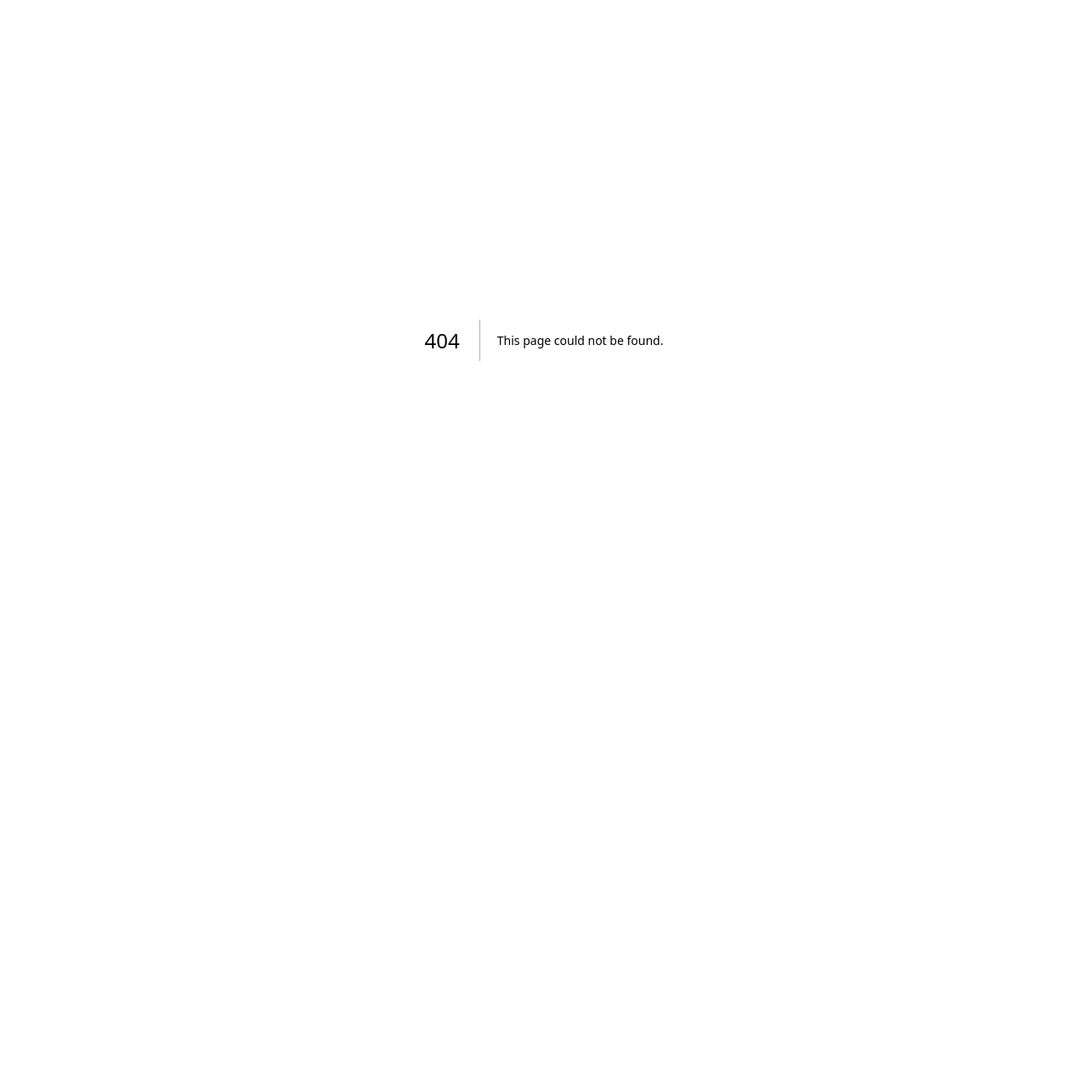
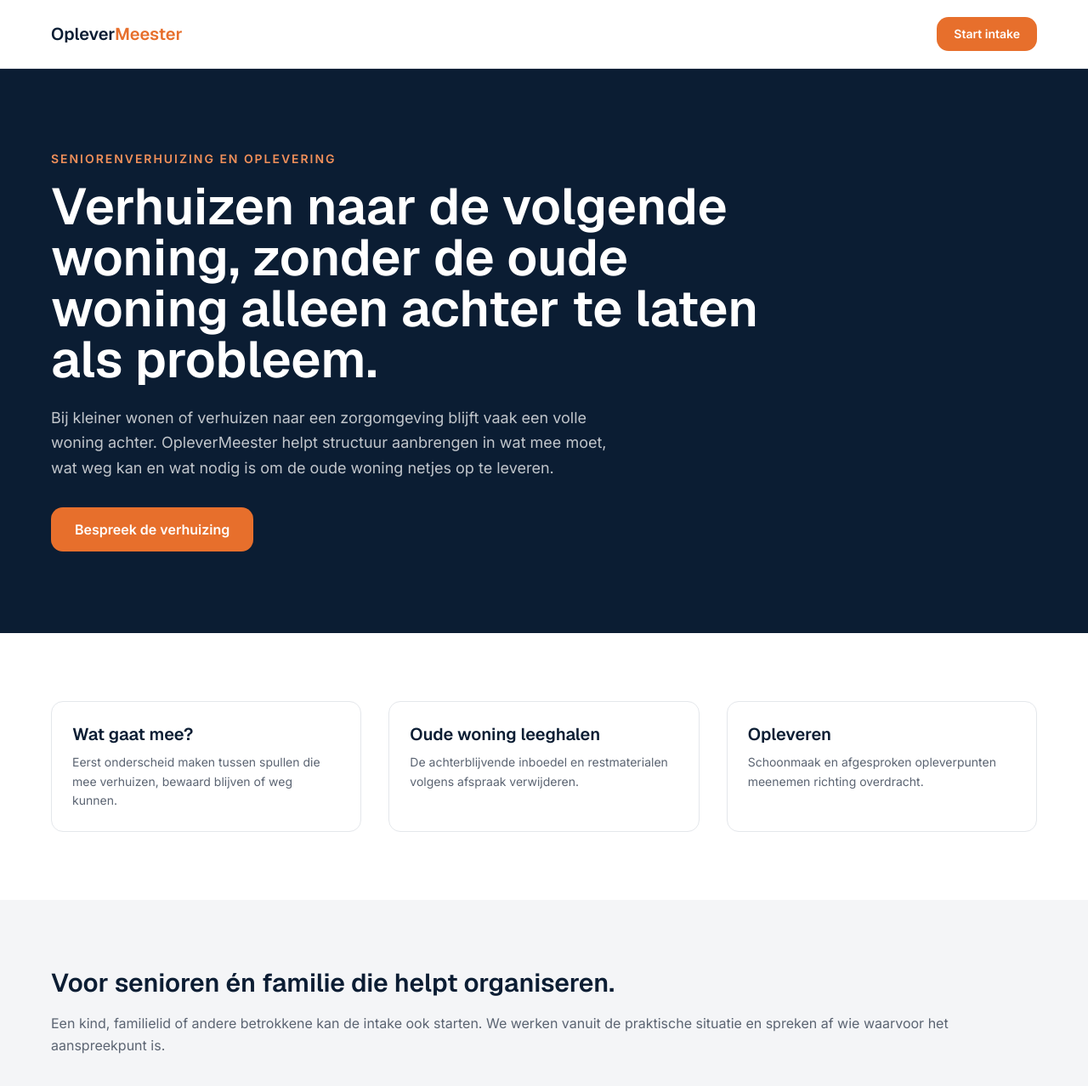
Before and after one commit to sandvlietbv/OpleverMeester, a Next.js app: page /seniorenverhuizing-en-oplevering in a window 1280 px wide. Before the commit this address had no page. Shown: the top 1278 px of the page at 85% size. Before the commit the page ends 800 px from the top, so only its background shows below. Built offline with nearby package versions, Linux system fonts and the light colour scheme.

Commit message:
Add seniorenverhuizing en oplevering landing page

```diff
--- /dev/null
+++ b/app/seniorenverhuizing-en-oplevering/page.tsx
@@ -0,0 +1,21 @@
+import type { Metadata } from "next";
+import Link from "next/link";
+import Contact from "@/components/Contact";
+
+export const metadata: Metadata = {
+  title: "Seniorenverhuizing en oplevering | Eén aanspreekpunt",
+  description: "Verhuizen naar een kleinere woning of zorglocatie en de oude woning opleveren? OpleverMeester helpt met leeghalen, afvoer, schoonmaak en regie.",
+  alternates: { canonical: "/seniorenverhuizing-en-oplevering" },
+};
+
+export default function Page() {
+  return <>
+    <header className="border-b border-surface-mid bg-white"><div className="container-om flex h-16 items-center justify-between md:h-20"><Link href="/" className="font-display text-lg font-semibold text-navy md:text-xl">Oplever<span className="text-orange">Meester</span></Link><a href="#intake" className="rounded-om bg-orange px-5 py-2.5 text-sm font-semibold text-white">Start intake</a></div></header>
+    <main>
+      <section className="bg-navy py-16 text-white md:py-24"><div className="container-om max-w-5xl"><p className="text-sm font-semibold uppercase tracking-[0.14em] text-orange-light">Seniorenverhuizing en oplevering</p><h1 className="mt-4 max-w-4xl font-display text-4xl font-semibold leading-tight md:text-6xl">Verhuizen naar de volgende woning, zonder de oude woning alleen achter te laten als probleem.</h1><p className="mt-6 max-w-2xl text-lg leading-relaxed text-white/75">Bij kleiner wonen of verhuizen naar een zorgomgeving blijft vaak een volle woning achter. OpleverMeester helpt structuur aanbrengen in wat mee moet, wat weg kan en wat nodig is om de oude woning netjes op te leveren.</p><a href="#intake" className="mt-8 inline-block rounded-om bg-orange px-7 py-3.5 font-semibold text-white">Bespreek de verhuizing</a></div></section>
+      <section className="bg-white py-16 md:py-20"><div className="container-om grid gap-8 md:grid-cols-3">{[["Wat gaat mee?","Eerst onderscheid maken tussen spullen die mee verhuizen, bewaard blijven of weg kunnen."],["Oude woning leeghalen","De achterblijvende inboedel en restmaterialen volgens afspraak verwijderen."],["Opleveren","Schoonmaak en afgesproken opleverpunten meenemen richting overdracht."]].map(([t,b])=><div key={t} className="rounded-om border border-surface-mid p-6"><h2 className="font-display text-xl font-semibold text-navy">{t}</h2><p className="mt-2 text-sm leading-relaxed text-muted">{b}</p></div>)}</div></section>
+      <section className="bg-surface-light py-16 md:py-20"><div className="container-om max-w-4xl"><h2 className="font-display text-3xl font-semibold text-navy">Voor senioren én familie die helpt organiseren.</h2><p className="mt-4 leading-relaxed text-muted">Een kind, familielid of andere betrokkene kan de intake ook starten. We werken vanuit de praktische situatie en spreken af wie waarvoor het aanspreekpunt is.</p></div></section>
+      <Contact />
+    </main>
+  </>;
+}
```
